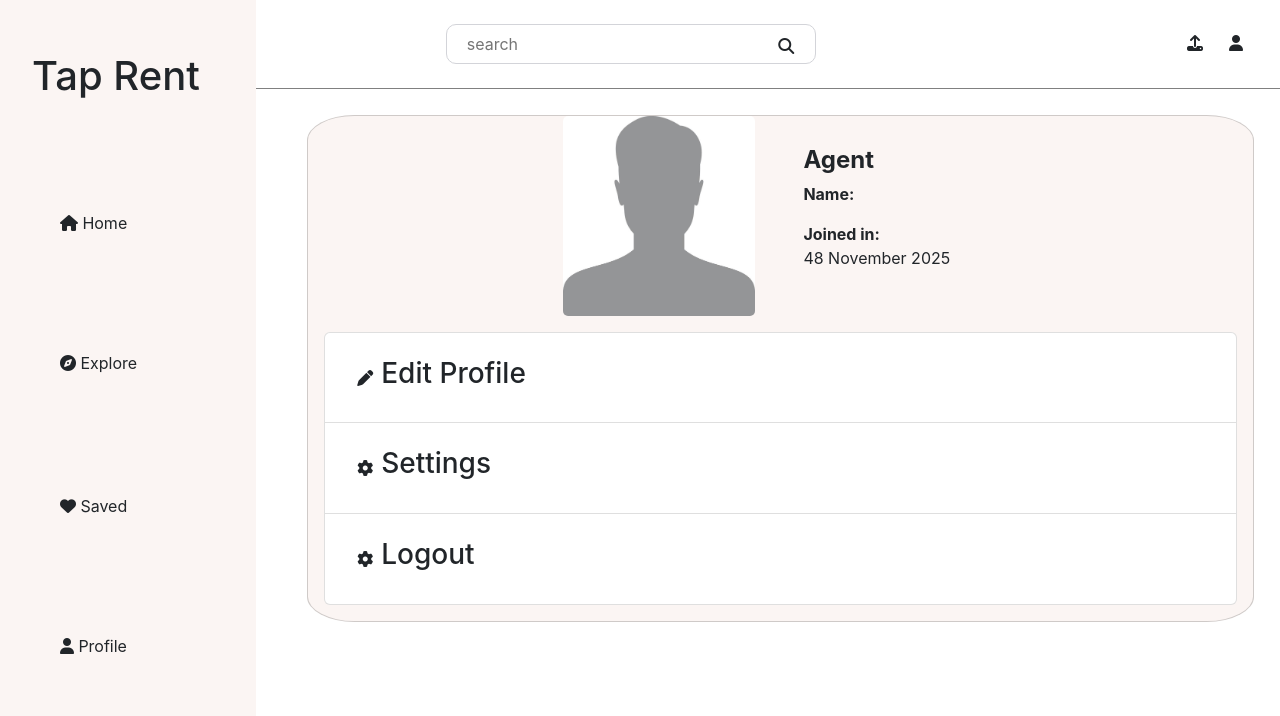
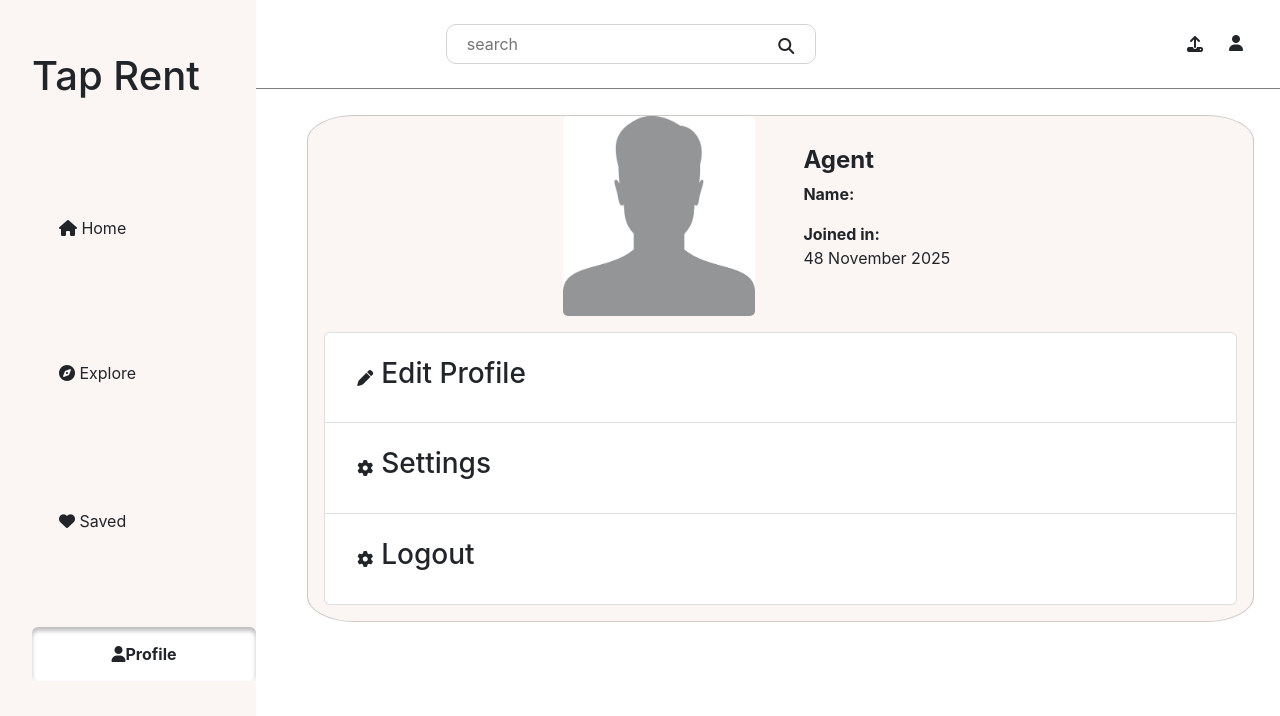
Before and after one commit to JohnnyAidoo/taprent, a React (Create React App) app in the folder frontend/: page /profile in a window 1280 px wide. Shown: the top 716 px of the page. Built offline with nearby package versions, Linux system fonts and the light colour scheme; no server answers; sample sign-in values are in the browser's storage.

Commit message:
'commit'

```diff
--- a/frontend/src/App.css
+++ b/frontend/src/App.css
@@ -81,7 +81,7 @@ li:hover{
 }
 
 .nav .nav-link.active {
-  background-color: var(--ctr);
+  background-color: var(--secondary);
 }
 
 .btn-primary{
--- a/frontend/src/App.js
+++ b/frontend/src/App.js
@@ -22,7 +22,6 @@ function App() {
   return (
     <>
     <Header exact/>
-    <Sidebar exact/>
     <Router>
       <Routes>
         <Route exact path="/" element={<Home/>} />
--- a/frontend/src/Pages/explore.jsx
+++ b/frontend/src/Pages/explore.jsx
@@ -1,12 +1,14 @@
 import { useEffect } from "react";
 import {Button, Form, InputGroup} from 'react-bootstrap'
 import GradientCard from "../component/graientCard";
+import Sidebar from "../component/sidebar";
 
 function Explore() {
 
 
     return (
         <>
+        <Sidebar explore={true} />
         <div id='home' style={{position:'absolute', right:0,paddingRight:'2%',paddingLeft:'4%'}}>
 
             <form>
--- a/frontend/src/Pages/home.jsx
+++ b/frontend/src/Pages/home.jsx
@@ -1,6 +1,7 @@
 import { useEffect, useState } from "react";
 import CardTemp from "../component/cardTemp";
 import axios from 'axios'
+import Sidebar from "../component/sidebar";
 
 function Home() {
 
@@ -15,12 +16,13 @@ function Home() {
 
     return (
         <>
-
+       <Sidebar home={true}/>
         <div id="home" style={{position:'absolute', right:0,paddingRight:'2%',paddingLeft:'4%'}}>
 
             <div id="grid">
                 { posts.map((post) =>(
                     <CardTemp
+                    key={post.title}
                     title={post.title}
                     location={post.location}
                     />
--- a/frontend/src/Pages/moreDetail.jsx
+++ b/frontend/src/Pages/moreDetail.jsx
@@ -4,6 +4,7 @@ import img1 from '../images/1.jpg'
 import img2 from '../images/2.jpg'
 import map from '../images/map.jpg'
 import CardTemp from "../component/cardTemp";
+import Sidebar from "../component/sidebar";
 
 
 function MoreDetail() {
@@ -16,6 +17,7 @@ function MoreDetail() {
 
     return (
         <>
+        <Sidebar />
         <div id="home" style={{position:'absolute', right:0,paddingRight:'2%',paddingLeft:'4%'}}>
         <div style={{paddingBottom:'2%'}}>
 
--- a/frontend/src/Pages/profile.jsx
+++ b/frontend/src/Pages/profile.jsx
@@ -4,6 +4,7 @@ import {Card, ListGroup} from 'react-bootstrap'
 import jwt_decode from 'jwt-decode'
 import axios from 'axios';
 import Url from '../component/url';
+import Sidebar from '../component/sidebar';
 
 
 function Profile() {
@@ -33,6 +34,7 @@ function Profile() {
 
     return (
         <>
+        <Sidebar profile={true} />
         <div id='home' style={{position:'absolute', right:0,paddingRight:'2%',paddingLeft:'4%'}}>
             <Card>
                 <div className='d-flex px-5 justify-content-center align-items-center'>
--- a/frontend/src/Pages/savedPage.jsx
+++ b/frontend/src/Pages/savedPage.jsx
@@ -1,6 +1,10 @@
+import Sidebar from "../component/sidebar";
+
 function SavePage() {
     return (
-        <></>
+        <>
+        <Sidebar saved={true} />
+        </>
     );
 }
 
--- a/frontend/src/component/cardTemp.jsx
+++ b/frontend/src/component/cardTemp.jsx
@@ -29,7 +29,7 @@ function CardTemp(props) {
         </Carousel>
         <Card.Body>
             <Card.Title>{props.title}</Card.Title>
-            <Card.Text>TAKORADI,ANAJI</Card.Text>
+            <Card.Text>TAKORADI,ANJI</Card.Text>
             <div style={{ position:'relative',width:'100%',display:'flex', justifyContent:'center'}}>
             <ButtonGroup style={{ width:'80%', backgroundColor:ctr}} arial-label='call to action' size='sm'>
                 <Button href='#' style={{backgroundColor:ctr, color:'white'}}  variant='primary'><i className='fa fa-phone'></i> Call</Button>
--- a/frontend/src/component/header.jsx
+++ b/frontend/src/component/header.jsx
@@ -1,22 +1,82 @@
-import { useEffect } from "react";
-import { Button } from 'react-bootstrap'
+import { useEffect, useState } from "react";
+import { Button, ButtonGroup, CloseButton, Form, Modal, ModalBody } from 'react-bootstrap'
+import Url from "./url";
+import axios from "axios"
 
 function Header() {
+
+    const [popup, setpopup] = useState(false)
+    const [title, settitle] = useState('');
+    const [price, setprice] = useState('');
+    const [location, setlocation] = useState('');
+    const [description, setdescription] = useState('');
 
     const primary = '#FBF5F3'
     const secondary = '#FBF5F3'
     const ctr = '#FD5200'
     const ctr2 = '#AF3800'
 
+
+    onsubmit = (e) => {
+        e.preventDefault()
+        axios.post(`${Url}posts`,{
+            title: title,
+            price: price,
+            location: location,
+            description: description
+        }).then((res) =>{
+            console.log(res)
+        }).catch(err => console.error(err))
+    }
+
     return (
         <>
+
+            {/* modal for upload */}
+
+            <Modal
+            centered
+            backdrop="static"
+            size="lg"
+            show={popup}
+            >
+                <Modal.Header>
+                    Uplaod For Rent
+                    <CloseButton onClick={() => {setpopup(false)}}  />
+                </Modal.Header>
+                <Modal.Body>
+                    <Form >
+                        <Form.Control type="file" />
+                        <Form.Control type="file" />
+                        <Form.Control style={{marginBottom:'2%'}} type="file" />
+
+                        <Form.Control placeholder="Title" style={{marginBottom:'2%'}} onChange={(e) =>{settitle(e.target.value)}}/>
+                        <div style={{width:'100%',display:"flex", justifyContent:'space-evenly'}}>
+                            <Form.Control style={{marginBottom:'2%'}} type="number" placeholder="Price" onChange={(e) =>{setprice(e.target.value)}} />
+                            <Form.Control style={{marginBottom:'2%'}} placeholder="/Montly" disabled />
+                        </div>
+                        <Form.Control style={{marginBottom:'2%'}} placeholder="Location" onChange={(e) =>{setlocation(e.target.value)}} />
+                        <Form.Control style={{marginBottom:'2%'}} placeholder="discription" size="lg" as="textarea" onChange={(e) =>{setdescription(e.target.value)}}/>
+
+                        <Modal.Footer>
+                        <ButtonGroup>
+                            <Button variant="secondary" onClick={() =>{setpopup(false)}}>Cancel</Button>
+                            <Button type="submit"> Upload</Button>
+                        </ButtonGroup>
+                        </Modal.Footer>
+                    </Form>
+                </Modal.Body>
+            </Modal>
+
+            {/* header */}
+
             <header style={{ marginBottom:'2%' ,borderBottom: 'solid .5px grey'}} className=" d-flex p-4 justify-content-between">
                 <b>Tap rent</b>
                 <div id="searchBar">
                 <input placeholder="search" type="text"/><button className="btn"><i className="fa fa-search" aria-hidden="true"></i></button>
                 </div>
                 <div className="d-flex">
-                    <Button style={{height :'100%'}} variant="ouline" href='/'><i className="fa fa-upload"></i></Button>
+                    <Button onClick={() => {setpopup(true)}} style={{height :'100%'}} variant="ouline"><i className="fa fa-upload"></i></Button>
                     <Button id='profilebtn' style={{height :'100%'}} variant='outline' href='/profile' ><i className="fa fa-user"></i></Button>
                 </div>
             </header>
--- a/frontend/src/component/sidebar.jsx
+++ b/frontend/src/component/sidebar.jsx
@@ -2,7 +2,9 @@ import { useState , useEffect, memo} from "react"
 import { Nav } from "react-bootstrap"
 import {Link} from 'react-router-dom'
 
-const Sidebar = memo( function SidebarComp() {
+const Sidebar = (props) => {
+
+
     const primary = '#FBF5F3'
     const secondary = '#D3D4D9'
     const ctr = '#FD5200'
@@ -15,24 +17,24 @@ const Sidebar = memo( function SidebarComp() {
         <div id='sidebar' style={{position:'fixed', left:0,top:0, background:primary, width:'20vw', height:'100vh'}} >
             <ul style={{display:'flex', flexDirection:'column', justifyContent:'center',height:'100%'}}>
                 <h1>Tap Rent</h1>
-            <Nav  id='nav' variant="tabs" >
+            <Nav  id='nav' variant="pills" >
                 <Nav.Item >
-                <Nav.Link className="text-dark"  href="/"  style={{padding:'12%'}}><i className="fa fa-home"></i> Home </Nav.Link>
+                <Nav.Link className="text-dark" active={props.home} href="/"  style={{padding:'12%'}}><i className="fa fa-home"></i> Home </Nav.Link>
                 </Nav.Item>
                 <Nav.Item>
-                <Nav.Link  className="text-dark"  href="/explore" style={{padding:'12%'}}> <i className="fa fa-compass"></i> Explore</Nav.Link>
+                <Nav.Link  className="text-dark" active={props.explore} href="/explore" style={{padding:'12%'}}> <i className="fa fa-compass"></i> Explore</Nav.Link>
                 </Nav.Item>
                 <Nav.Item>
-                <Nav.Link className="text-dark"  href="/mysaved" style={{padding:'12%'}}> <i className="fa fa-heart"></i> Saved</Nav.Link>
+                <Nav.Link className="text-dark" active={props.saved} href="/mysaved" style={{padding:'12%'}}> <i className="fa fa-heart"></i> Saved</Nav.Link>
                 </Nav.Item>
                 <Nav.Item>
-                <Nav.Link className="text-dark"  href="/profile" style={{padding:'12%'}}> <i className="fa fa-user"></i> Profile</Nav.Link>
+                <Nav.Link className="text-dark" active={props.profile} href="/profile" style={{padding:'12%'}}> <i className="fa fa-user"></i> Profile</Nav.Link>
                 </Nav.Item>
             </Nav>
             </ul>
         </div>
         </>
     );
-});
+};
 
 export default Sidebar;
```
Also changed, not shown: 1 other file (tests, documents, lock files or other folders).
